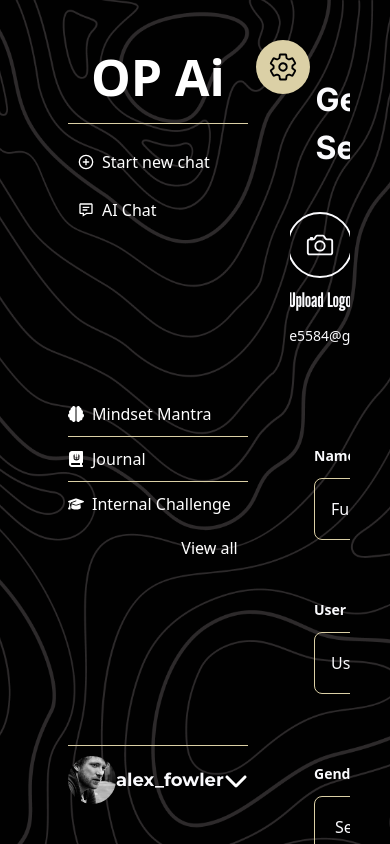
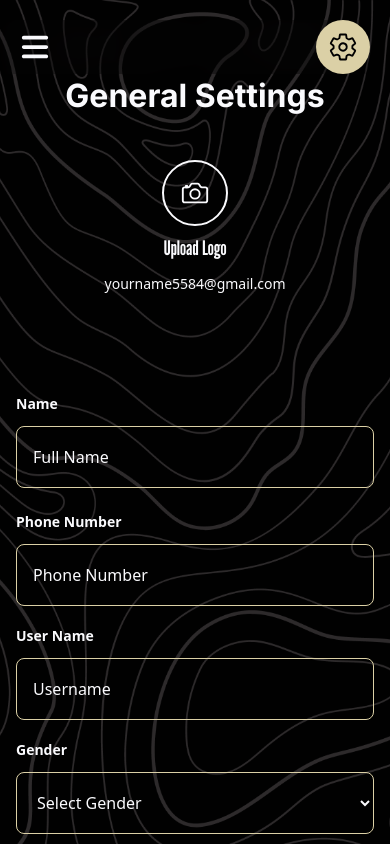
Before and after one commit to nobodipdebnath/Task, a React (Vite) app: page /chat/setting in a window 390 px wide. Shown: the top 844 px of the page. Built offline with nearby package versions, Linux system fonts and the light colour scheme.

Commit message:
add file

```diff
--- a/src/Components/Chat/AiChat.jsx
+++ b/src/Components/Chat/AiChat.jsx
@@ -5,7 +5,7 @@ import logo from '../../assets/images/logo.png'
 
 const AiChat = () => {
   return (
-    <div className="chat px-[100px] pb-[120px]">
+    <div className="chat md:px-[100px] pb-[120px]">
       <h1 className="text-end  text-base mt-14"><span className="py-2 px-4 bg-primary1 text-black rounded-full">Hello</span></h1>
       <div className="flex items-center gap-3 mt-11">
         <img className="h-15 w-14" src={logo} alt="" />
--- a/src/Components/Chat/Challenge.jsx
+++ b/src/Components/Chat/Challenge.jsx
@@ -6,7 +6,7 @@ import user from '../../assets/images/user.png'
 
 const Challenge = () => {
   return (
-    <div className="chat px-[100px] pb-[120px]">
+    <div className="chat md:px-[100px] pb-[120px]">
         <h1 className='text-white text-center text-[96px] league-gothic'>Journal</h1>
       <div className="flex items-center justify-end gap-2 mt-[10%]">
         <p className="text-lg text-[#FAFAFD]">Personal Challenge</p>
--- a/src/Components/Chat/Journal.jsx
+++ b/src/Components/Chat/Journal.jsx
@@ -6,7 +6,7 @@ import { Link } from 'react-router';
 const Journal = () => {
     return (
         <div>
-            <div className='chat px-[100px] pb-[120px]'>
+            <div className='chat md:px-[100px] pb-[120px]'>
                 <h1 className='text-white text-center text-[96px] league-gothic'>Journal</h1>
                 <h3 className='text-white text-center text-2xl mt-[100px] '>Choose Journal Category</h3>
                 <div className='mt-5 w-full flex flex-col gap-2.5'>
--- a/src/Components/Chat/ProfessionalChallenge.jsx
+++ b/src/Components/Chat/ProfessionalChallenge.jsx
@@ -5,7 +5,7 @@ import { FaArrowUp } from 'react-icons/fa6';
 
 const ProfessionalChallenge = () => {
     return (
-    <div className="chat px-[100px] pb-[120px]">
+    <div className="chat md:px-[100px] pb-[120px]">
       <h1 className="text-white text-center text-[96px] league-gothic">
         Journal
       </h1>
--- a/src/Components/Chat/ProfessionalWin.jsx
+++ b/src/Components/Chat/ProfessionalWin.jsx
@@ -5,7 +5,7 @@ import { FaArrowUp } from 'react-icons/fa6';
 
 const ProfessionalWin = () => {
     return (
-    <div className="chat px-[100px] pb-[120px]">
+    <div className="chat md:px-[100px] pb-[120px]">
       <h1 className="text-white text-center text-[96px] league-gothic">
         Journal
       </h1>
--- a/src/Components/Chat/Setting.jsx
+++ b/src/Components/Chat/Setting.jsx
@@ -14,8 +14,8 @@ const Setting = () => {
   };
 
   return (
-    <div className="p-6">
-      <h1 className="text-[#FAFAFD] mt-3 ml-[12%] inter text-[32px] font-bold">
+    <div className="md:p-6">
+      <h1 className="text-[#FAFAFD] text-center md:text-start mt-8 md:mt-3 md:ml-[12%] inter text-[32px] font-bold">
         General Settings
       </h1>
       <div className="flex items-center justify-center mt-10">
@@ -31,9 +31,9 @@ const Setting = () => {
       </div>
       <form
         onSubmit={handleSubmit(onSubmit)}
-        className="w-[800px] mt-25 mx-auto"
+        className="md:w-[800px] mt-25 mx-auto"
       >
-        <div className="grid grid-cols-2 w-full items-center gap-15">
+        <div className="grid md:grid-cols-2 w-full items-center gap-6 md:gap-15">
           <div>
             <h1 className="text-[#FAFAFD] text-sm font-semibold mb-3">Name</h1>
             <input
@@ -67,8 +67,8 @@ const Setting = () => {
             )}
           </div>
         </div>
-        <div className="grid grid-cols-2 gap-15 mt-15">
-          <div className="grid grid-cols-1 gap-15">
+        <div className="grid md:grid-cols-2 mt-5 gap-5 md:gap-15 md:mt-15">
+          <div className="grid grid-cols-1 gap-5 md:gap-15">
             <div>
             <h1 className="text-[#FAFAFD] text-sm font-semibold mb-3">User Name</h1>
               <input
--- a/src/Components/Chat/StartChat.jsx
+++ b/src/Components/Chat/StartChat.jsx
@@ -4,9 +4,9 @@ import { IoAttach } from "react-icons/io5";
 
 const StartChat = () => {
     return (
-        <div className='chat px-[200px] pb-[120px]'>
-            <h1 className='text-white text-center text-[96px] league-gothic'>Start a New Chat</h1>
-            <h3 className='text-white text-center text-5xl mt-[50%] league-gothic'>What can I help with?</h3>
+        <div className='chat md:px-[200px] pb-[120px]'>
+            <h1 className='text-white text-center mt-10 md:mt-10 text-5xl lg:text-[96px] league-gothic'>Start a New Chat</h1>
+            <h3 className='text-white text-center text-5xl lg:mt-[50%] mt-[90%] league-gothic'>What can I help with?</h3>
             <div className='mt-6 relative'>
                 <input className='w-full py-6 px-7 bg-[#2D2A2B] border border-[#2D2A2B] rounded-[10px] placeholder:text-[#FAFAFD] placeholder:text-xl placeholder:font-medium outline-none text-white placeholder:montserrat' placeholder='Message ...' type="text" />
                 <div className='flex items-center gap-2 absolute top-4 right-4'>
--- a/src/Components/Chat/Win.jsx
+++ b/src/Components/Chat/Win.jsx
@@ -5,7 +5,7 @@ import user from "../../assets/images/user.png";
 
 const Win = () => {
   return (
-    <div className="chat px-[100px] pb-[120px]">
+    <div className="chat md:px-[100px] pb-[120px]">
       <h1 className="text-white text-center text-[96px] league-gothic">
         Journal
       </h1>
--- a/src/Components/Home/Features.jsx
+++ b/src/Components/Home/Features.jsx
@@ -59,7 +59,7 @@ const Features = () => {
                                     <h3 className='text-lg font-bold text-black mb-1'>{card.title}</h3>
                                     <p className='text-center inter text-sm text-[#2D2A2B]'>{card.description}</p>
                                     <div>
-                                        <img className='p-4 absolute -top-7 right-[40%] border bg-[#8E7D3F] border-white rounded-xl' src={card.image} alt="" />
+                                        <img className='p-4 absolute -top-7 left-[42%] right-[45%] border bg-[#8E7D3F] border-white rounded-xl' src={card.image} alt="" />
                                     </div>
                                 </div>
                             )
@@ -74,7 +74,7 @@ const Features = () => {
                                     <h3 className='text-lg font-bold text-center text-black mb-1'>{card.title}</h3>
                                     <p className='text-center inter text-sm text-[#2D2A2B]'>{card.description}</p>
                                     <div>
-                                        <img className='p-4 absolute -top-7 right-[40%] border bg-[#8E7D3F] border-white rounded-xl' src={card.image} alt="" />
+                                        <img className='p-4 absolute -top-7 right-[43%] border bg-[#8E7D3F] border-white rounded-xl' src={card.image} alt="" />
                                     </div>
                                 </div>
                             )
--- a/src/Layout/ChatLayout.jsx
+++ b/src/Layout/ChatLayout.jsx
@@ -3,7 +3,7 @@ import { Link, NavLink, Outlet, useLocation } from "react-router";
 import { FiPlusCircle } from "react-icons/fi";
 import { BiMessageDetail } from "react-icons/bi";
 import user from "../assets/images/user.png";
-import { FaBrain, FaChevronDown, FaChevronUp } from "react-icons/fa6";
+import { FaBars, FaBrain, FaChevronDown, FaChevronUp } from "react-icons/fa6";
 import { IoSettingsOutline } from "react-icons/io5";
 import { FaBookJournalWhills } from "react-icons/fa6";
 import { FaGraduationCap } from "react-icons/fa6";
@@ -29,7 +29,7 @@ const ChatLayout = () => {
 
   return (
     <div className="min-h-screen  feature">
-      <div className="">
+      <div className="hidden md:block">
         {hidePaths.includes(location?.pathname) && (
           <>
             <div className="fixed flex items-center left-10 top-0  h-screen w-[250px] z-50">
@@ -596,9 +596,12 @@ const ChatLayout = () => {
           </>
         )}
       </div>
-      <div className="ml-[250px] min-h-screen">
-        <div className="max-w-[1190px] mx-auto py-10 px-10">
-          <div className="flex justify-end w-full fixed  right-20 text-[#FAFAFD] mb-6">
+      <div className="md:ml-[250px] min-h-screen">
+        <div className="max-w-[1190px] mx-auto py-10 md:px-10 px-4">
+          <div className="flex  items-center justify-between md:justify-end w-full fixed  md:right-20 right-5 top-5 md:backdrop-blur-none backdrop-blur-2xl  text-[#FAFAFD] mb-6">
+            <div className="ml-10 md:hidden">
+              <FaBars className="text-3xl"></FaBars>
+            </div>
             {location?.pathname !== "/chat/journalHistory" && (
               <NavLink
                 to="/chat/setting"
@@ -608,11 +611,12 @@ const ChatLayout = () => {
                   }`
                 }
               >
-                <h2>
+                <h2 className="">
                   <IoSettingsOutline className="text-3xl cursor-pointer" />
                 </h2>
               </NavLink>
             )}
+
           </div>
 
           <div className="overflow-y-auto">
```
Also changed, not shown: src/Components/Chat/InternalChat.jsx (+14 -8 lines).
